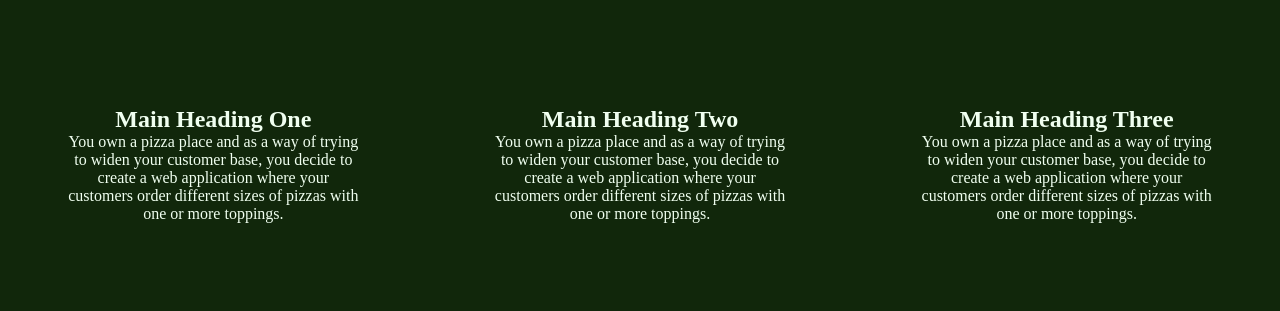
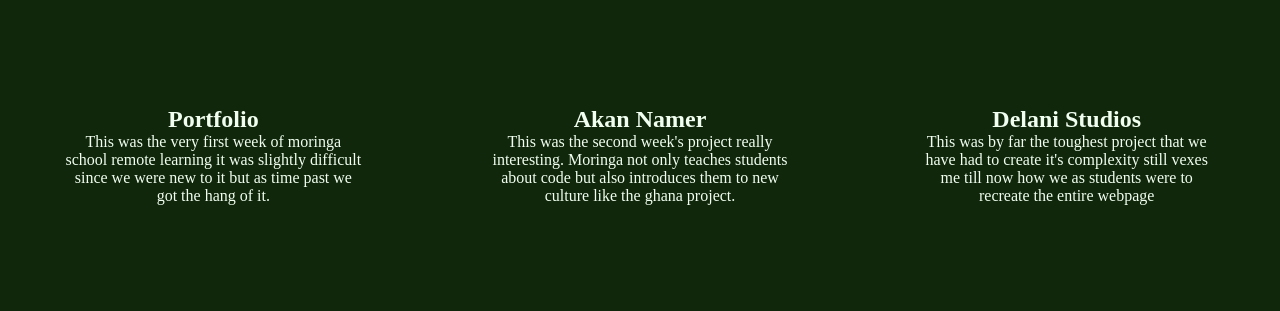
Before and after one commit to George-Onyango/flexport, a plain HTML site: page index.html in a window 1280 px wide. Shown: the part 776-1087 px from the top of the page. Drawn offline with Linux system fonts and the light colour scheme.

Commit message:
edit out place holders in main content and add content

```diff
--- a/index.html
+++ b/index.html
@@ -33,16 +33,16 @@
                </div>
                <div class="main-content">
                     <div class="main1">
-                        <h2>Main Heading One</h2>
-                        <p>You own a pizza place and as a way of trying to widen your customer base, you decide to create a web application where your customers order different sizes of pizzas with one or more toppings. </p>
+                        <h2>Portfolio</h2>
+                        <p>This was the very first week of moringa school remote learning it was slightly difficult since we were new to it but as time past we got the hang of it. </p>
                     </div>
                     <div class="main1">
-                        <h2>Main Heading Two</h2>
-                        <p>You own a pizza place and as a way of trying to widen your customer base, you decide to create a web application where your customers order different sizes of pizzas with one or more toppings. </p>
+                        <h2>Akan Namer</h2>
+                        <p>This was the second week's project really interesting. Moringa not only teaches students about code but also introduces them to new culture like the ghana project.</p>
                     </div>
                     <div class="main1">
-                        <h2>Main Heading Three</h2>
-                        <p>You own a pizza place and as a way of trying to widen your customer base, you decide to create a web application where your customers order different sizes of pizzas with one or more toppings. </p>
+                        <h2>Delani Studios</h2>
+                        <p>This was by far the toughest project that we have had to create it's complexity still vexes me till now how we as students were to recreate the entire webpage </p>
                     </div>
                </div>
 
```
